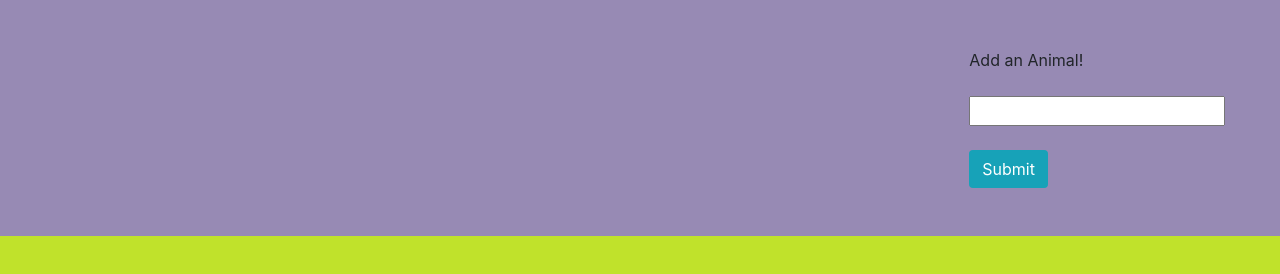
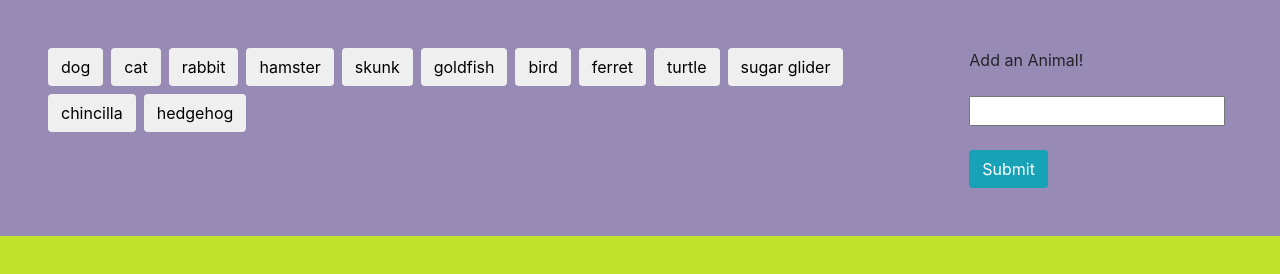
Before and after one commit to panahlimurad/Animal-API-GIPHY, a plain HTML site: page index.html in a window 1280 px wide. Drawn offline with nearby package versions, Linux system fonts and the light colour scheme; the site is published under a folder, as on GitHub Pages, so addresses that start at the root find nothing.

```diff
--- a/index.html
+++ b/index.html
@@ -40,7 +40,7 @@
       type="text/javascript"
       src="https://cdnjs.cloudflare.com/ajax/libs/jquery/3.2.1/jquery.min.js"
     ></script>
-    <script type="text/javascript" src="/assets/app.js"></script>
+    <script src="./assets/app.js"></script>
     <script src="https://maxcdn.bootstrapcdn.com/bootstrap/4.0.0/js/bootstrap.min.js"></script>
   </body>
 </html>
```
